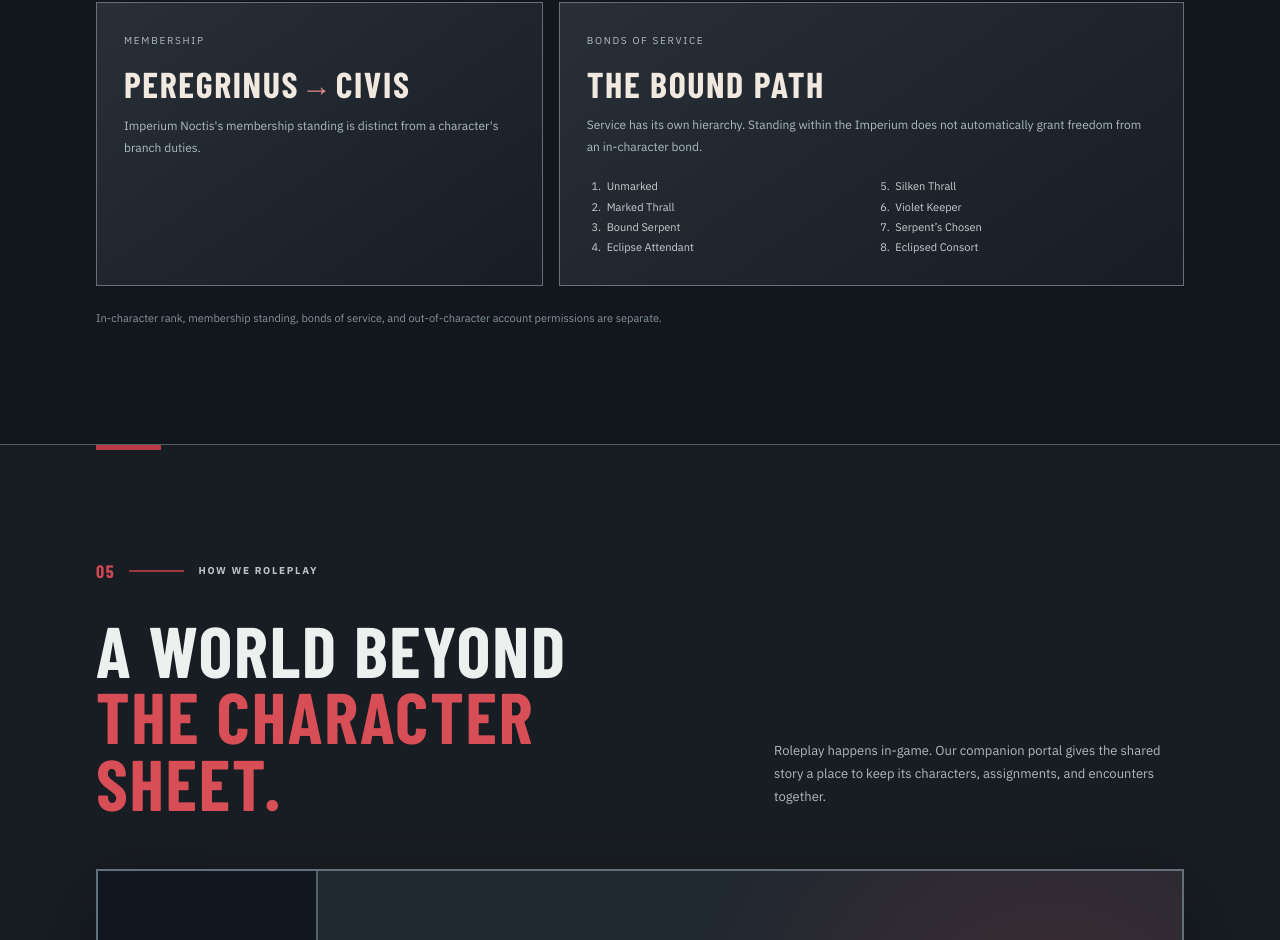
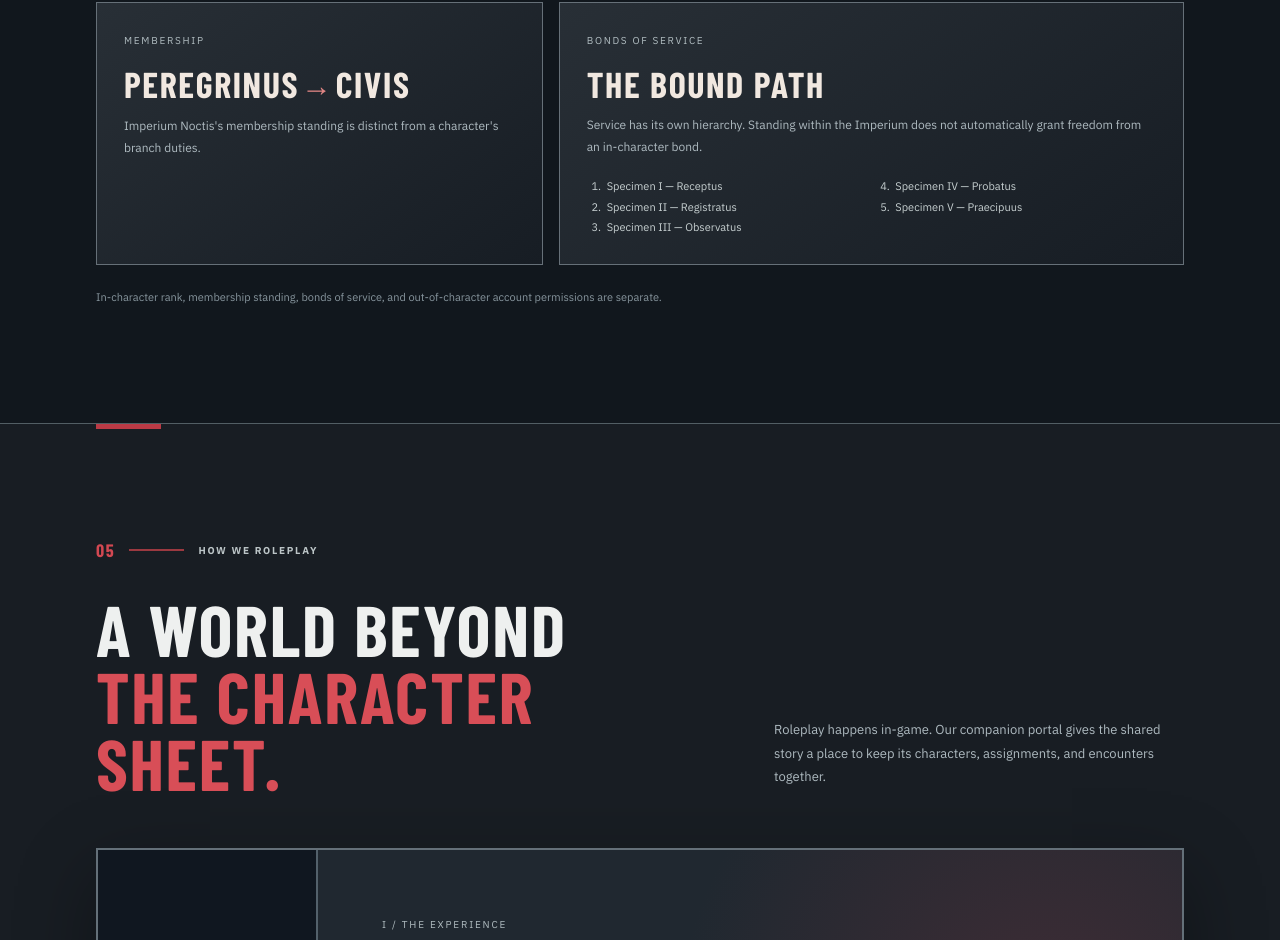
Before and after one commit to evelynrose20/eclipse-order-dashboard, a React (Vite) app: page / in a window 1280 px wide. Shown: the part 5709-6649 px from the top of the page. Built offline with nearby package versions, Linux system fonts and the light colour scheme; no server answers; a web font is replaced by a local one.

Commit message:
Replace eight-tier Bound Path UI with five-grade imperial specimen registry

```diff
--- a/src/servitudeRanks.js
+++ b/src/servitudeRanks.js
@@ -1,12 +1,9 @@
-// One shared source for the public bound hierarchy and its canonical catalog codes.
+// Public five-grade specimen classification. Stable catalog codes retain compatibility.
 // The API remains authoritative for each character's current assignment.
 export const SERVITUDE_RANKS=Object.freeze([
- 'Unmarked',
- 'Marked Thrall',
- 'Bound Serpent',
- 'Eclipse Attendant',
- 'Silken Thrall',
- 'Violet Keeper',
- 'Serpent’s Chosen',
- 'Eclipsed Consort'
+ 'Specimen I — Receptus',
+ 'Specimen II — Registratus',
+ 'Specimen III — Observatus',
+ 'Specimen IV — Probatus',
+ 'Specimen V — Praecipuus'
 ]);
```
